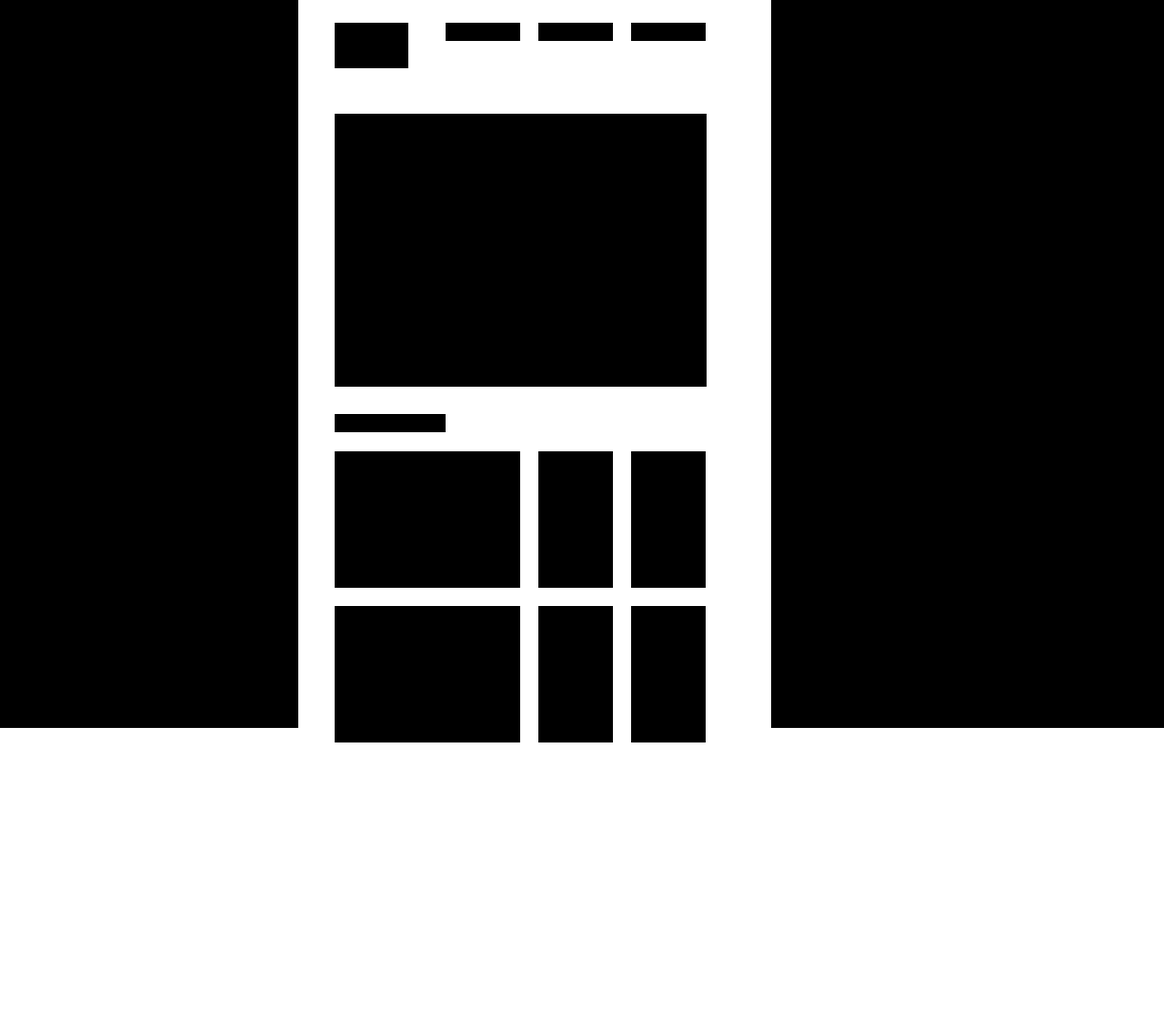
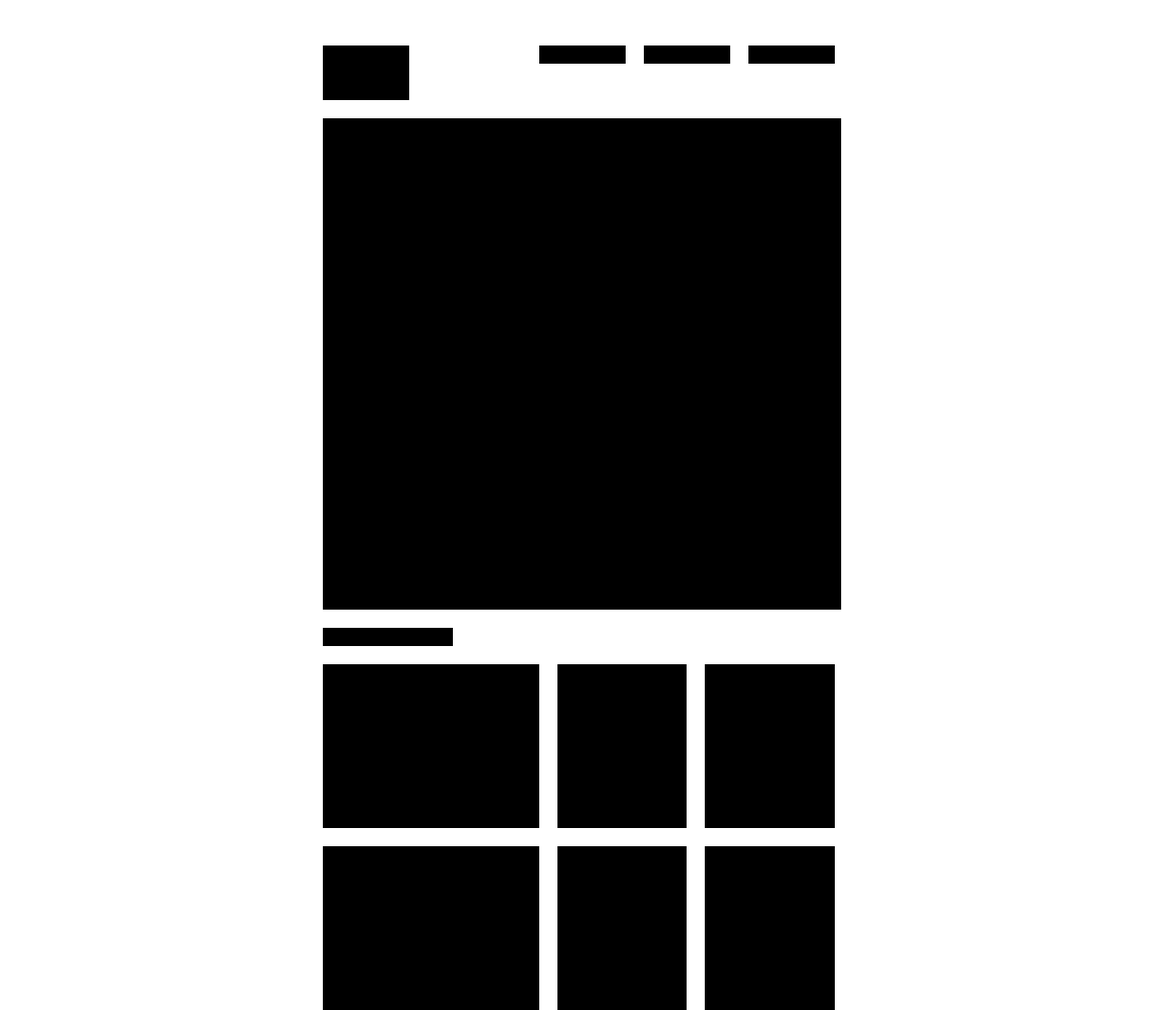
Before and after one commit to darkstarm/Day4, a plain HTML site: page index.html in a window 1280 px wide. Shown: the whole page at 91% size. Before the commit the page ends 816 px from the top, so only its background shows below. Drawn offline with Linux system fonts and the light colour scheme.

Commit message:
day 4 finish

```diff
--- a/css/styles.css
+++ b/css/styles.css
@@ -1,48 +1,31 @@
 .black{
   background-color: black;
 }
-.start{
-  background-color: white;
-  height: 100vh;
+
+.sm-height{
+  height: 60px;
 }
 
-.top{
-  margin-top: 25px;
-}
-
-.top-left{
-  height: 50px;
-  margin-left: 25px
-}
-
-.top-right{
-  margin-top: 25px;
-  margin-right: 5px;
-  margin-left: 15px;
-  margin-bottom: 30px;
+.xs-height{
   height: 20px;
 }
 
-.tron{
-  height: 300px;
-  margin-left: 25px;
+.md-height{
+  height: 180px;
+}
+
+.lg-height{
+  height:540px;
+}
+
+.gap{
+  margin: 0 20px;
+}
+
+.big{
+  margin-top: 20px;
+}
+
+#outer{
   margin-top: 50px;
 }
-
-.mega{
-  height: 20px;
-  margin-left: 25px;
-  margin-top: 30px;
-}
-
-.bee{
-  margin-left: 25px;
-  margin-top: 20px;
-  height: 150px;
-}
-
-.box{
-  height: 150px;
-  margin-left: 20px;
-  margin-top: 20px;
-}
--- a/index.html
+++ b/index.html
@@ -9,50 +9,32 @@
   <link rel="stylesheet" href="css/bootstrap.min.css">
 </head>
 <body>
-  <div class="container-fluid black">
-    <div class="col-md-5 col-md-offset-3 start">
-      <div class="col-md-2 black top top-left">
+    <div class="container orange" id="outer">
+      <div class="col-sm-6 col-sm-offset-3">
+        <div class="row">
+          <div class="col-sm-2 sm-height black"></div>
+          <div class="col-sm-2 col-sm-offset-3 xs-height black"></div>
+          <div class="col-sm-2 xs-height black gap"></div>
+          <div class="col-sm-2 xs-height black"></div>
+        </div>
+        <div class="row">
+          <div class="col-sm-12 black lg-height big"></div>
+        </div>
+        <div class="row">
+          <div class="col-sm-3 black xs-height big"></div>
+        </div>
+        <div class="row big">
+          <div class="col-sm-5 black md-height"></div>
+          <div class="col-sm-3 black md-height gap"></div>
+          <div class="col-sm-3 black md-height"></div>
+        </div>
+        <div class="row big">
+          <div class="col-sm-5 black md-height"></div>
+          <div class="col-sm-3 black md-height gap"></div>
+          <div class="col-sm-3 black md-height"></div>
+        </div>
 
       </div>
-      <div class="col-md-2 col-md-offset-1 black top top-right">
-
-      </div>
-      <div class="col-md-2 black top top-right">
-
-      </div>
-      <div class="col-md-2 black top top-right">
-
-      </div>
-      <div class="col-md-10 black tron">
-
-      </div>
-      <div class="col-md-3 black mega">
-
-      </div>
-      <div class="col-md-9">
-
-      </div>
-      <div class="col-md-5 black bee">
-
-      </div>
-      <div class="col-md-2 black box">
-
-      </div>
-      <div class="col-md-2 black box">
-
-      </div>
-      <div class="col-md-5 black bee">
-
-      </div>
-      <div class="col-md-2 black box">
-
-      </div>
-      <div class="col-md-2 black box">
-
-      </div>
-
-
     </div>
-  </div>
 </body>
 </html>
```
